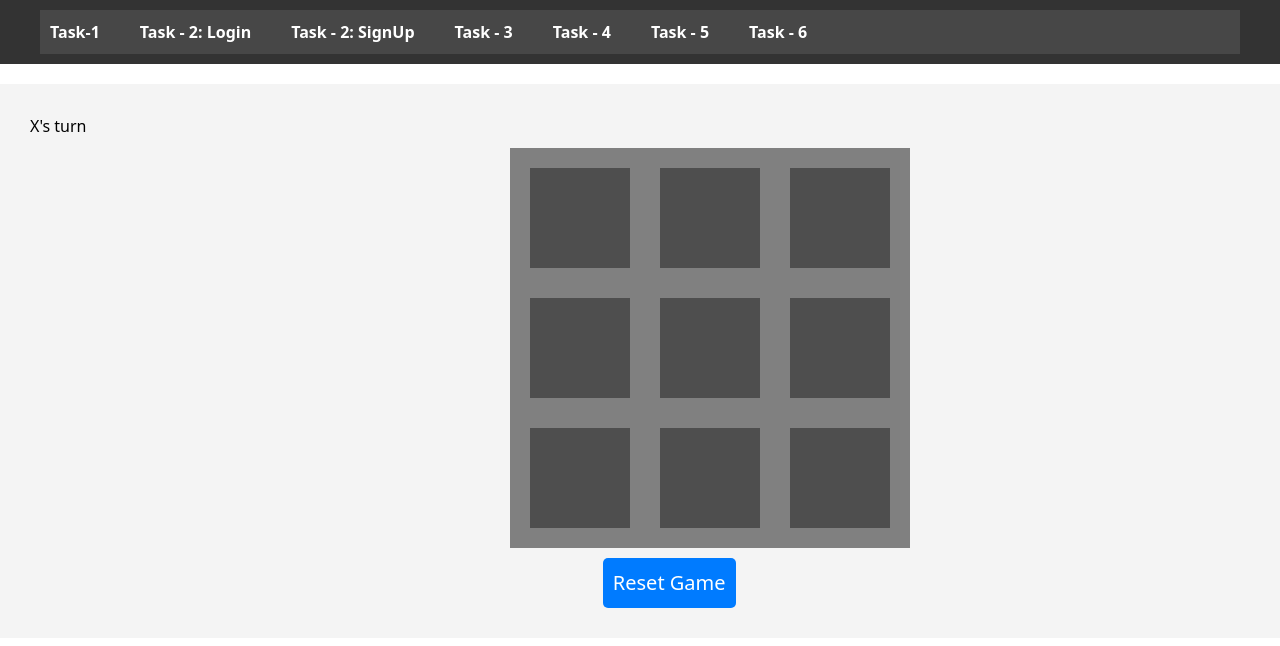
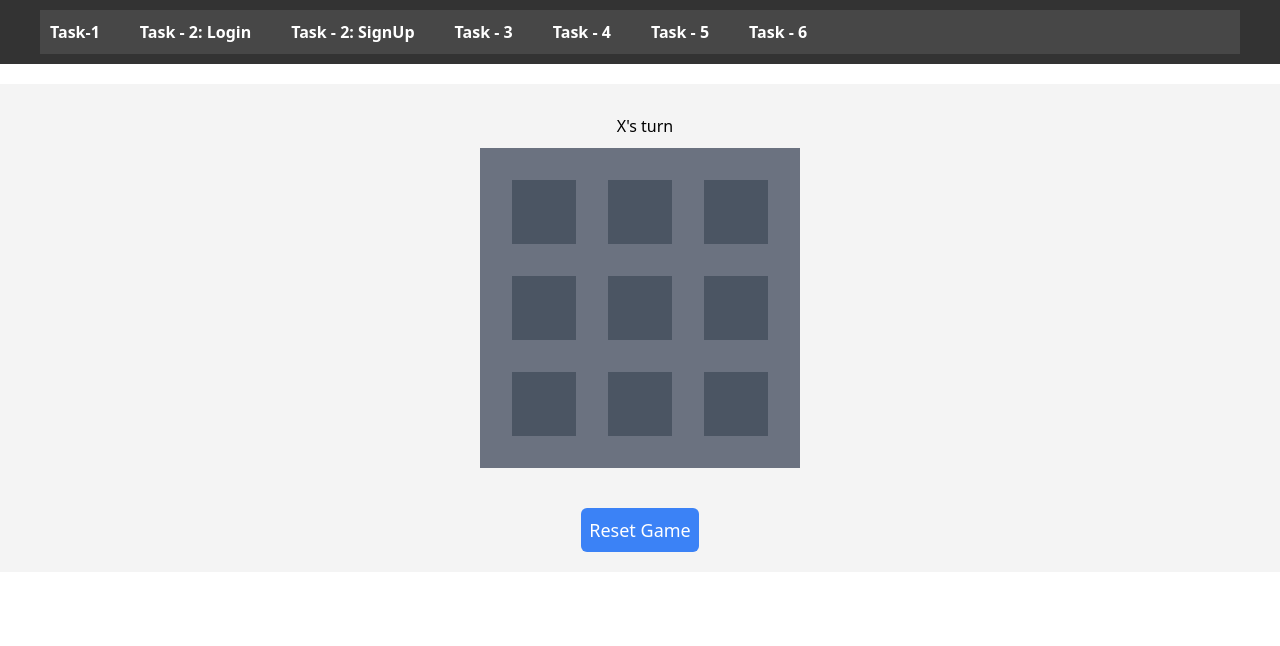
Before and after one commit to SaikalyanLabhishetty/Mantra_Vue_tasks, a Vue app: page /events in a window 1280 px wide. Shown: the top 646 px of the page. Built offline with nearby package versions, Linux system fonts and the light colour scheme.

Commit message:
Added cart route

```diff
--- a/src/components/TaskFourChild.vue
+++ b/src/components/TaskFourChild.vue
@@ -1,8 +1,8 @@
 <template>
-    <div class="data">
-        <h1> {{ title }}</h1>
-        <h4> {{ content }}</h4>
-        <button @click="loadData">Get data from child</button>
+    <div class="flex flex-col">
+        <h1 class="text-center mt-2.5 mb-2.5"> {{ title }}</h1>
+        <h4 class="text-center mt-2.5 mb-2.5"> {{ content }}</h4>
+        <button @click="loadData" class="mx-auto bg-blue-500 border h-20 w-106 text-lg">Get data from child</button>
     </div>
 </template>
 
@@ -15,21 +15,3 @@ const loadData = () => {
 }
 
 </script>
-
-<style>
-.data > h4{
-    text-align: center;
-    margin-top: 10px;
-    margin-bottom: 10px;
-}
-.data button{
-    margin-left: 45%;
-    background-color: #007bff;
-    border: 1px solid white;
-    height: 40px;
-    width: 200px;
-    cursor: pointer;
-    font-size: 18px;
-}
-
-</style>
--- a/src/components/TaskSixAddProduct.vue
+++ b/src/components/TaskSixAddProduct.vue
@@ -1,7 +1,7 @@
 <!-- components/TaskSixAddProduct.vue -->
 <template>
     <div class="AddProduct">
-      <input v-model="productName" placeholder="Enter Product" />
+      <input v-model="productName" placeholder="Enter Product" key="productName" />
       <button @click="addProduct">Add Product</button>
     </div>
   </template>
@@ -31,60 +31,25 @@
   <style>
 .AddProduct {
   display: flex;
-  flex-direction: column;
+  flex-direction: row;
   align-items: center;
   margin: 20px;
+  justify-content: center;
 }
 
 .AddProduct input {
   padding: 8px;
-  margin-bottom: 10px;
+  height: 40px;
 }
 
 .AddProduct button {
-  padding: 10px;
+  padding: 8px;
   background-color: #007bff;
   color: #fff;
   border: none;
   cursor: pointer;
   font-size: 18px;
-}
-
-.ProductList {
-  margin: 20px;
-}
-
-.ProductList h1 {
-  color: #007bff;
-}
-
-.ProductList table {
-  width: 100%;
-  border-collapse: collapse;
-  margin-top: 10px;
-}
-
-.ProductList th, .ProductList td {
-  border: 1px solid #ddd;
-  padding: 10px;
-  text-align: left;
-}
-
-.ProductList th {
-  background-color: #f2f2f2;
-}
-
-.ProductList button {
-  padding: 8px;
-  margin-right: 5px;
-  background-color: #28a745;
-  color: #fff;
-  border: none;
-  cursor: pointer;
-}
-
-.ProductList p {
-  margin-left: -300px;
+  height: 40px;
 }
 
 </style>
--- /dev/null
+++ b/src/components/TaskSixCartRoute.vue
@@ -0,0 +1,33 @@
+<!-- components/TaskSixCartRoute.vue -->
+<template>
+    <div>
+      <h2>Cart Items</h2>
+      <ul>
+        <li v-for="(product, index) in cartItems" :key="index">
+          {{ product.name }} - Quantity: {{ product.cartCount }}
+        </li>
+      </ul>
+    </div>
+  </template>
+
+  <script setup>
+  import { ref, onMounted, getCurrentInstance } from 'vue';
+
+  const cartItems = ref([]);
+
+  // Listen for the 'product-added-to-cart' event
+  onMounted(() => {
+    const { appContext } = getCurrentInstance();
+    const eventHandler = (product) => {
+      cartItems.value.push({ ...product }); // Add a copy of the product to the cartItems array
+    };
+
+    // Use the global event bus to listen for events
+    appContext.app.config.globalProperties.$on('product-added-to-cart', eventHandler);
+  });
+
+  </script>
+
+  <style>
+  /* Add your styles here */
+  </style>
--- a/src/components/TaskSixProductList.vue
+++ b/src/components/TaskSixProductList.vue
@@ -20,7 +20,9 @@ const addToCart = (product) => {
 
 <template>
   <div class="ProductList">
-    <h1>Overall Cart Count: {{ store.cartCount }}</h1>
+    <h1 @click="$router.push(`/cart`)">
+      <img class="h-10 w-10" src="https://cdn-icons-png.flaticon.com/512/263/263142.png" alt="cart">
+      {{ store.cartCount }}</h1>
     <table>
       <thead>
         <tr>
@@ -47,3 +49,43 @@ const addToCart = (product) => {
     </table>
   </div>
 </template>
+
+<style>
+.ProductList {
+  margin: 20px;
+  cursor: pointer;
+}
+
+.ProductList h1 {
+  color: #007bff;
+  margin-left: 90%;
+}
+.ProductList table {
+  width: 100%;
+  border-collapse: collapse;
+  margin-top: 10px;
+}
+
+.ProductList th, .ProductList td {
+  border: 1px solid #ddd;
+  padding: 10px;
+  text-align: left;
+}
+
+.ProductList th {
+  background-color: #f2f2f2;
+}
+
+.ProductList button {
+  padding: 8px;
+  margin-right: 5px;
+  background-color: #28a745;
+  color: #fff;
+  border: none;
+  cursor: pointer;
+}
+
+.ProductList p {
+  color: green;
+}
+</style>
--- a/src/components/TaskThree.vue
+++ b/src/components/TaskThree.vue
@@ -1,25 +1,27 @@
 <template>
-     <p id="turn">{{ currentPlayer }}'s turn</p>
-    <div class="container">
-      <div class="row">
-        <button id="inner-Box" @click="changeData(0, 0)">{{ grid[0][0] }}</button>
-        <button id="inner-Box" @click="changeData(0, 1)">{{ grid[0][1] }}</button>
-        <button id="inner-Box" @click="changeData(0, 2)">{{ grid[0][2] }}</button>
+     <p class="text-center mt-2.5 mb-2.5">{{ currentPlayer }}'s turn</p>
+     <div class="flex flex-col justify-center">
+      <div class="container h-80 w-80 bg-gray-500 flex flex-col justify-center items-center mx-auto">
+      <div class="flex flex-row">
+        <button @click="changeData(0, 0)" class="inner-box h-16 w-16 m-4 text-white bg-gray-600 text-3xl cursor-pointer">{{ grid[0][0] }}</button>
+        <button @click="changeData(0, 1)" class="inner-box h-16 w-16 m-4 text-white bg-gray-600 text-3xl cursor-pointer">{{ grid[0][1] }}</button>
+        <button @click="changeData(0, 2)" class="inner-box h-16 w-16 m-4 text-white bg-gray-600 text-3xl cursor-pointer">{{ grid[0][2] }}</button>
       </div>
-      <div class="row">
-        <button id="inner-Box" @click="changeData(1, 0)">{{ grid[1][0] }}</button>
-        <button id="inner-Box" @click="changeData(1, 1)">{{ grid[1][1] }}</button>
-        <button id="inner-Box" @click="changeData(1, 2)">{{ grid[1][2] }}</button>
+      <div class="flex flex-row">
+        <button @click="changeData(1, 0)" class="inner-box h-16 w-16 m-4 text-white bg-gray-600 text-3xl cursor-pointer">{{ grid[1][0] }}</button>
+        <button @click="changeData(1, 1)" class="inner-box h-16 w-16 m-4 text-white bg-gray-600 text-3xl cursor-pointer">{{ grid[1][1] }}</button>
+        <button @click="changeData(1, 2)" class="inner-box h-16 w-16 m-4 text-white bg-gray-600 text-3xl cursor-pointer">{{ grid[1][2] }}</button>
       </div>
-      <div class="row">
-        <button id="inner-Box" @click="changeData(2, 0)">{{ grid[2][0] }}</button>
-        <button id="inner-Box" @click="changeData(2, 1)">{{ grid[2][1] }}</button>
-        <button id="inner-Box" @click="changeData(2, 2)">{{ grid[2][2] }}</button>
+      <div class="flex flex-row">
+        <button @click="changeData(2, 0)" class="inner-box h-16 w-16 m-4 text-white bg-gray-600 text-3xl cursor-pointer">{{ grid[2][0] }}</button>
+        <button @click="changeData(2, 1)" class="inner-box h-16 w-16 m-4 text-white bg-gray-600 text-3xl cursor-pointer">{{ grid[2][1] }}</button>
+        <button @click="changeData(2, 2)" class="inner-box h-16 w-16 m-4 text-white bg-gray-600 text-3xl cursor-pointer">{{ grid[2][2] }}</button>
       </div>
+      </div>
+        <p v-if="winner" class="text-center mt-2.5 mb-2.5">{{ winner }} wins!</p>
+        <p v-else-if="isTie" class="text-center mt-2.5 mb-2.5">It's a tie!</p>
+        <button  @click="resetGame" class="h-120 w-120 p-2 cursor-pointer bg-blue-500 text-white rounded-md text-lg mt-10 mx-auto my-auto">Reset Game</button>
     </div>
-        <p v-if="winner">{{ winner }} wins!</p>
-        <p v-else-if="isTie">It's a tie!</p>
-      <button id="gameButton" @click="resetGame">Reset Game</button>
   </template>
 
   <script setup>
@@ -101,53 +103,3 @@
     currentPlayer.value = "X";
   };
   </script>
-
-  <style>
-  .container {
-    height: 400px;
-    width: 400px;
-    background-color: grey;
-    display: flex;
-    flex-direction: column;
-    justify-content: center;
-    align-items: center;
-    margin-left: 39.5%;
-  }
-
-  .row {
-    display: flex;
-    flex-direction: row;
-  }
-
-  #inner-Box {
-    height: 100px;
-    width: 100px;
-    margin: 15px 15px 15px 15px;
-    color: rgb(255, 255, 255);
-    background-color: rgb(78, 78, 78);
-    font-size: 60px;
-    cursor: pointer;
-  }
-  #gameButton{
-    padding: 10px;
-    cursor: pointer;
-    background-color: #007bff;
-    color: white;
-    border: none;
-    border-radius: 5px;
-    margin-left: 47%;
-    margin-bottom: 10px;
-    font-size: 20px;
-    margin-top: 10px;
-
-  }
-  .container > p {
-    text-align: center;
-    margin-top: 10px;
-    margin-bottom: 10px;
-  }
-  #turn > p{
-    margin: 10px;
-    font-size: 24px;
-  }
-  </style>
--- a/src/router/index.js
+++ b/src/router/index.js
@@ -5,6 +5,7 @@ import TaskThree from "../components/TaskThree.vue"
 import TaskFour from "../components/TaskFour.vue"
 import TaskFive from '../components/TaskFive.vue'
 import TaskFiveRoute from '../components/TaskFiveRoute.vue'
+import TaskSixCartRoute from '../components/TaskSixCartRoute.vue'
 
 const router = createRouter({
   history: createWebHistory(import.meta.env.BASE_URL),
@@ -48,6 +49,11 @@ const router = createRouter({
       path: '/task',
       name:'taskManagement',
       component:() => import('../views/product.vue')
+    },
+    {
+      path: '/cart',
+      name:'cartManagement',
+      component:TaskSixCartRoute
     }
   ]
 })
```
